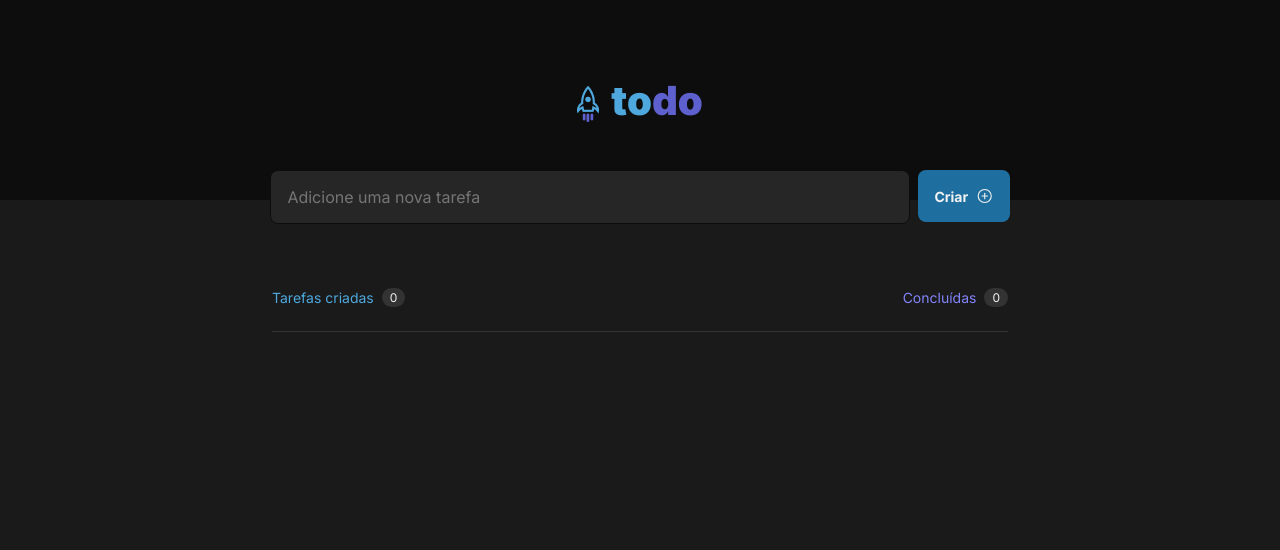
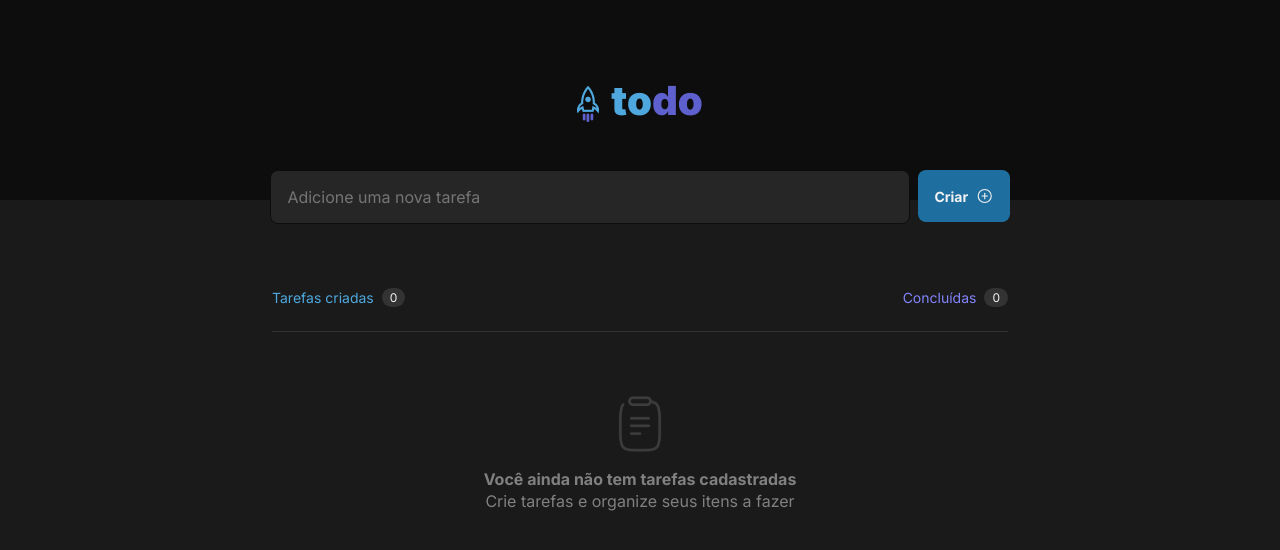
Before and after one commit to joaogabrielramos28/ignite-2022, a React (Vite) app in the folder React/projeto-01/: page / in a window 1280 px wide. Shown: the top 550 px of the page. Built offline with nearby package versions, Linux system fonts and the light colour scheme.

Commit message:
✨ feat: Empty message component

```diff
--- a/React/projeto-01/src/App.tsx
+++ b/React/projeto-01/src/App.tsx
@@ -1,3 +1,4 @@
+import { EmptyMessage } from "./components/EmptyMessage";
 import { Form } from "./components/Form";
 import { Header } from "./components/Header";
 import { TaskInfo } from "./components/TaskInfo";
@@ -8,6 +9,7 @@ function App() {
       <Header />
       <Form />
       <TaskInfo />
+      <EmptyMessage />
     </>
   );
 }
--- /dev/null
+++ b/React/projeto-01/src/components/EmptyMessage/index.tsx
@@ -0,0 +1,14 @@
+import React from "react";
+import styles from "./styles.module.css";
+import ClipBoard from "../../assets/clipboard.svg";
+export const EmptyMessage: React.FC = () => {
+  return (
+    <section className={styles.container}>
+      <img src={ClipBoard} />
+      <p>
+        <strong>Você ainda não tem tarefas cadastradas</strong>
+      </p>
+      <p>Crie tarefas e organize seus itens a fazer</p>
+    </section>
+  );
+};
--- /dev/null
+++ b/React/projeto-01/src/components/EmptyMessage/styles.module.css
@@ -0,0 +1,18 @@
+.container {
+  display: flex;
+  justify-content: center;
+
+  flex-direction: column;
+  align-items: center;
+
+  margin-top: 4rem;
+}
+
+.container img {
+  margin-bottom: 1rem;
+}
+
+.container p {
+  line-height: 1.4rem;
+  text-align: center;
+}
```
